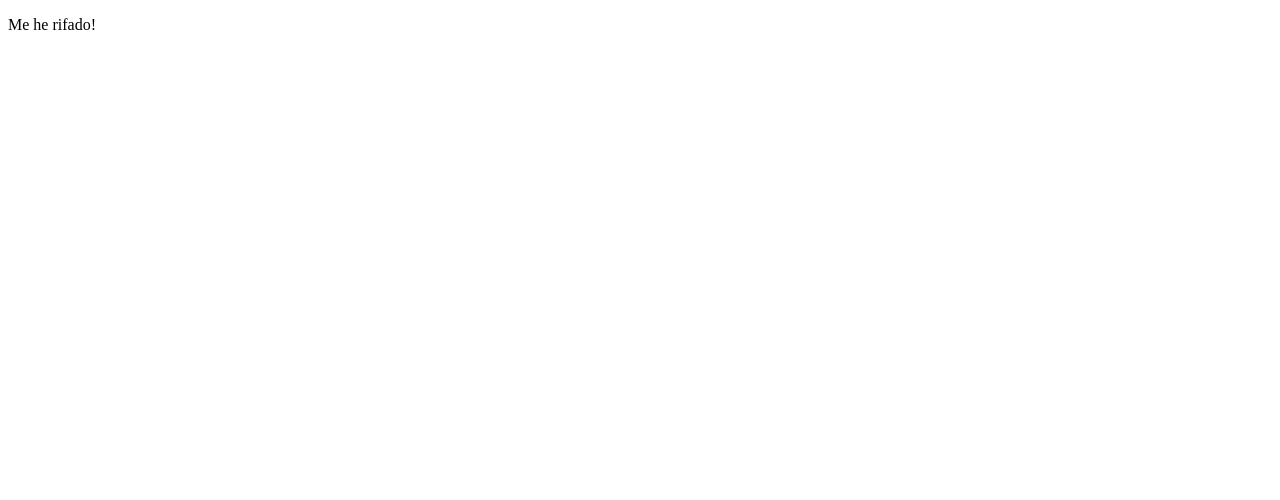
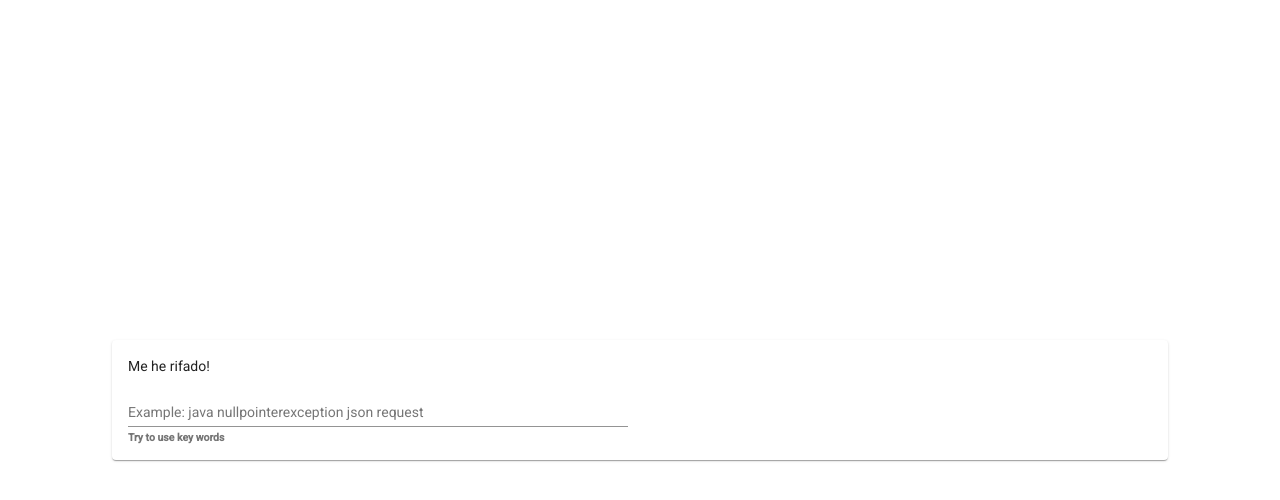
Before and after one commit to claudeth1919/MetaEngineNG, an Angular app: page / in a window 1280 px wide. Shown: the top 500 px of the page. Built offline with nearby package versions, Linux system fonts and the light colour scheme.

Commit message:
añadiendo angular material

```diff
--- a/angular.json
+++ b/angular.json
@@ -24,6 +24,7 @@
               "src/assets"
             ],
             "styles": [
+              "./node_modules/@angular/material/prebuilt-themes/indigo-pink.css",
               "src/styles.css"
             ],
             "scripts": []
@@ -88,6 +89,7 @@
               "src/assets"
             ],
             "styles": [
+              "./node_modules/@angular/material/prebuilt-themes/indigo-pink.css",
               "src/styles.css"
             ],
             "scripts": []
@@ -119,6 +121,7 @@
           }
         }
       }
-    }},
+    }
+  },
   "defaultProject": "MetaEngineNG"
 }
--- a/package.json
+++ b/package.json
@@ -12,10 +12,12 @@
   "private": true,
   "dependencies": {
     "@angular/animations": "~9.0.6",
+    "@angular/cdk": "^9.1.3",
     "@angular/common": "~9.0.6",
     "@angular/compiler": "~9.0.6",
     "@angular/core": "~9.0.6",
     "@angular/forms": "~9.0.6",
+    "@angular/material": "^9.1.3",
     "@angular/platform-browser": "~9.0.6",
     "@angular/platform-browser-dynamic": "~9.0.6",
     "@angular/router": "~9.0.6",
--- a/src/app/app.module.ts
+++ b/src/app/app.module.ts
@@ -5,6 +5,7 @@ import { AppRoutingModule } from './app-routing.module';
 import { AppComponent } from './app.component';
 
 import { SearchModule } from './search/search.module';
+import { BrowserAnimationsModule } from '@angular/platform-browser/animations';
 
 @NgModule({
   declarations: [
@@ -13,7 +14,8 @@ import { SearchModule } from './search/search.module';
   imports: [
     BrowserModule,
     AppRoutingModule,
-    SearchModule
+    SearchModule,
+    BrowserAnimationsModule
   ],
   providers: [],
   bootstrap: [AppComponent]
--- a/src/app/search/home/home.component.css
+++ b/src/app/search/home/home.component.css
@@ -0,0 +1,20 @@
+.main-div{
+  height: 100vh;
+  display: flex;
+  justify-content: center;
+  align-items: center;
+}
+
+.main-form{
+    min-width: 150px;
+    max-width: 500px;
+    width: 100%;
+}
+
+.main-input-full-width{
+    width: 100%;
+}
+
+.main-card{
+    width: 80%;
+}
--- a/src/app/search/home/home.component.html
+++ b/src/app/search/home/home.component.html
@@ -1 +1,11 @@
-<p>Me he rifado!</p>
+<div (window:resize)="onResize($event)" class="main-div">
+    <mat-card class="main-card">
+        <p>Me he rifado!</p>
+        <form class="main-form">
+            <mat-form-field class="main-input-full-width">
+                <input matInput #message maxlength="256" placeholder="Example: java nullpointerexception json request">
+                <mat-hint align="start"><strong>Try to use key words</strong> </mat-hint>
+            </mat-form-field>
+        </form>
+    </mat-card>
+</div>
--- a/src/app/search/home/home.component.ts
+++ b/src/app/search/home/home.component.ts
@@ -12,4 +12,8 @@ export class HomeComponent implements OnInit {
   ngOnInit(): void {
   }
 
+  public onResize(event:any) {
+    console.log(event.target.innerWidth);
+  }
+
 }
--- a/src/app/search/search.module.ts
+++ b/src/app/search/search.module.ts
@@ -1,5 +1,6 @@
 import { NgModule } from '@angular/core';
 import { CommonModule } from '@angular/common';
+import { CoreModule } from '../core/core.module';
 import { SearchRoutingModule } from './search-routing.module';
 import { HomeComponent } from './home/home.component';
 
@@ -9,7 +10,8 @@ import { HomeComponent } from './home/home.component';
   declarations: [HomeComponent],
   imports: [
     CommonModule,
-    SearchRoutingModule
+    SearchRoutingModule,
+    CoreModule
   ]
 })
 export class SearchModule { }
--- a/src/index.html
+++ b/src/index.html
@@ -6,8 +6,10 @@
   <base href="/">
   <meta name="viewport" content="width=device-width, initial-scale=1">
   <link rel="icon" type="image/x-icon" href="favicon.ico">
+  <link href="https://fonts.googleapis.com/css?family=Roboto:300,400,500&display=swap" rel="stylesheet">
+  <link href="https://fonts.googleapis.com/icon?family=Material+Icons" rel="stylesheet">
 </head>
-<body>
+<body class="mat-typography">
   <app-root></app-root>
 </body>
 </html>
--- a/src/styles.css
+++ b/src/styles.css
@@ -1 +1,4 @@
 /* You can add global styles to this file, and also import other style files */
+
+html, body { height: 100%; }
+body { margin: 0; font-family: Roboto, "Helvetica Neue", sans-serif; }
```
Also changed, not shown: src/app/core/core.module.ts (added, +90 -0 lines), 1 other file (tests, documents, lock files or other folders).
